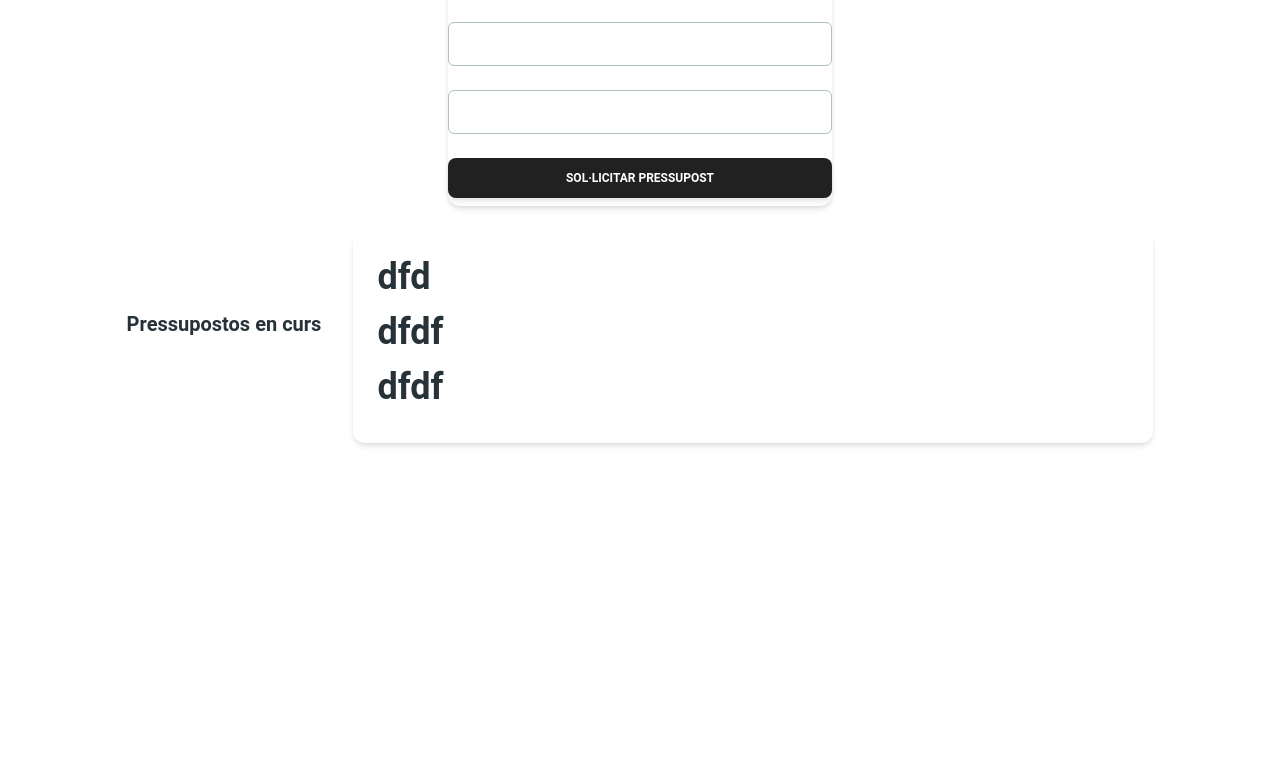
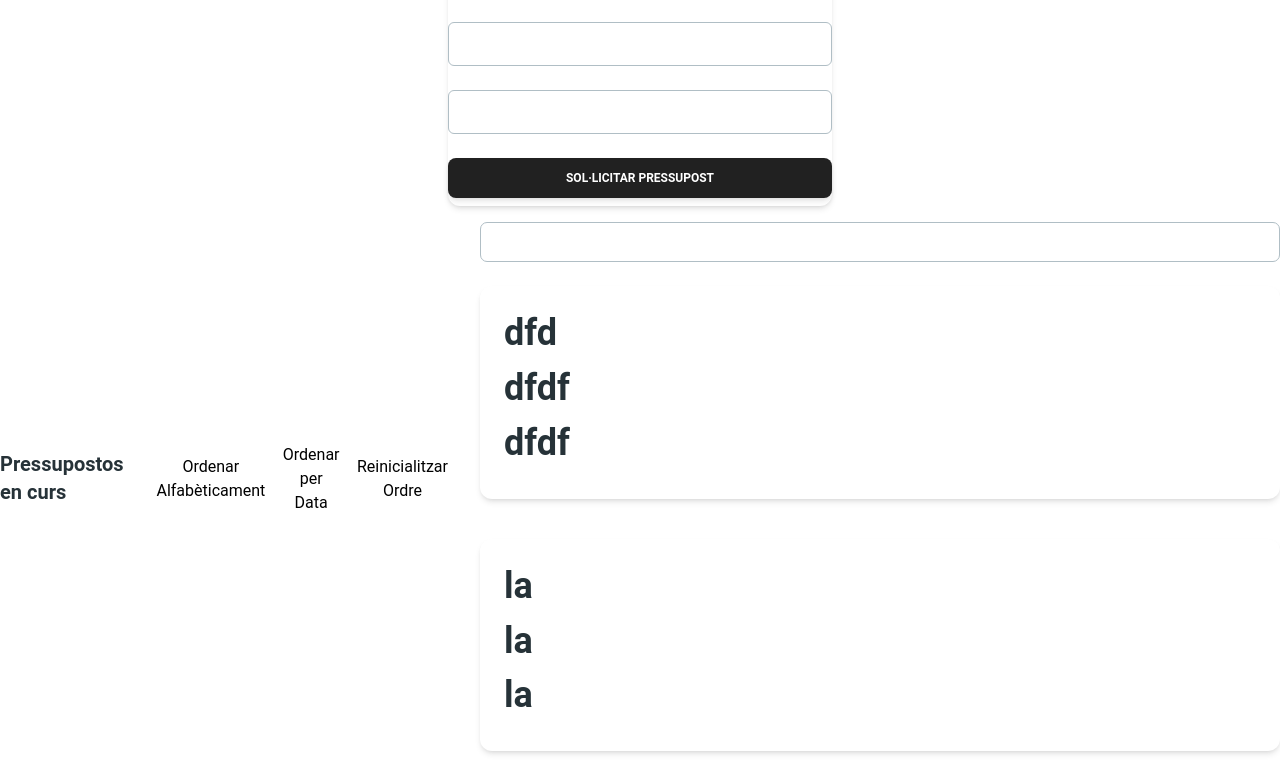
Before and after one commit to ImLauraGS/pressuposts, a React (Vite) app: page /pressupost in a window 1280 px wide. Shown: the part 817-1600 px from the top of the page. Before the commit the page ends 1292 px from the top, so only its background shows below. Built offline with nearby package versions, Linux system fonts and the light colour scheme; data requests are answered from the project's data file.

Commit message:
Exercici 8 - search bar done

```diff
--- a/src/components/ListPressupost.tsx
+++ b/src/components/ListPressupost.tsx
@@ -1,47 +1,97 @@
-  import {
-    Card,
-    CardHeader,
-    Input,
-    Typography,
-    Button,
-    CardBody,
-    CardFooter,
-    Tabs,
-    TabsHeader,
-    Tab,
-    IconButton,
-    Tooltip,
-  } from "@material-tailwind/react";
+import React, { useState, useEffect } from "react";
+import { Typography, Card, CardBody, Input } from "@material-tailwind/react";
 import { totalApi } from "../services/service";
-import { useEffect, useState } from "react";
 import { ServiceProps } from "../types/types";
 
 export default function ListPressupost() {
   const totalService = totalApi();
-    const [budgets, setbudgets] = useState<ServiceProps[]>([]);
+  const [budgets, setBudgets] = useState<ServiceProps[]>([]);
+  const [sortedBudgets, setSortedBudgets] = useState<ServiceProps[]>([]);
+  const [sortBy, setSortBy] = useState<string>("");
+  const [searchTerm, setSearchTerm] = useState<string>("");
 
   useEffect(() => {
     totalService.getTotal()
       .then((res) => res.data)
       .then((data) => {
         console.log("Service Data:", data);
-              setbudgets(data);
+        setBudgets(data);
       });
   }, []);
 
+  const sortAlphabetically = () => {
+    const sorted = [...budgets].sort((a, b) => a.name.localeCompare(b.name));
+    setSortedBudgets(sorted);
+    setSortBy("Alfabèticament");
+  };
+
+  const sortByDate = () => {
+    const sorted = [...budgets].sort((a, b) => {
+      const dateA = new Date(a.date);
+      const dateB = new Date(b.date);
+      return dateA.getTime() - dateB.getTime();
+    });
+    setSortedBudgets(sorted);
+    setSortBy("Per Data");
+  };
+
+  const resetOrder = () => {
+    setSortedBudgets([]);
+    setSortBy("");
+  };
+
+  const handleSearchChange = (e: React.ChangeEvent<HTMLInputElement>) => {
+    setSearchTerm(e.target.value);
+  };
+
+
+  const filteredBudgets = (sortedBudgets.length > 0 ? sortedBudgets : budgets).filter(
+    (budget) => {
+      return budget.name.toLowerCase().includes(searchTerm.toLowerCase());
+    }
+  );
 
   return (
     <div className="mb-8 flex items-center justify-between gap-8">
       <Typography variant="h5" color="blue-gray">
         Pressupostos en curs
       </Typography>
+      <div className="flex items-center justify-end gap-4">
+
+        <button onClick={sortAlphabetically} className="btn">
+          Ordenar Alfabèticament
+        </button>
+        <button onClick={sortByDate} className="btn">
+          Ordenar per Data
+        </button>
+        <button onClick={resetOrder} className="btn">
+          Reinicialitzar Ordre
+        </button>
+      </div>
       <div className="flex flex-col items-center justify-between gap-4">
-      {budgets.map((item, index) => (
+
+        {sortBy && (
+          <Typography variant="subtitle1" color="blue-gray">
+            Ordenat {sortBy}
+          </Typography>
+        )}
+
+        <Input
+          type="text"
+          placeholder="Cercar per nom..."
+          onChange={handleSearchChange}
+          value={searchTerm}
+          className="mt-4"
+        />
+        {filteredBudgets.map((item, index) => (
           <Card key={index} className="mt-6 w-[50rem] items-end">
-                    <CardBody className='w-[100%] flex flex-row justify-between items-center'>
+            <CardBody className="w-[100%] flex flex-row justify-between items-center">
               <div>
                 <Typography variant="h2" color="blue-gray" className="mb-2">
                   {item.name}
+                </Typography>
+                <Typography variant="h2" color="blue-gray" className="mb-2">
+                  {item.date}
                 </Typography>
                 <Typography variant="h2" color="blue-gray" className="mb-2">
                   {item.email}
@@ -49,9 +99,7 @@ export default function ListPressupost() {
                 <Typography variant="h2" color="blue-gray" className="mb-2">
                   {item.phone}
                 </Typography>
-                            <Typography>
-                                {item.services.price}
-                            </Typography>
+                <Typography>{item.services.price}</Typography>
               </div>
               <Typography variant="h3" color="blue-gray" className="mb-2">
                 {item.services.value}
--- a/src/data/db.json
+++ b/src/data/db.json
@@ -44,6 +44,31 @@
         }
       ],
       "budgetTotal": 940
+    },
+    {
+      "id": "6ac8",
+      "name": "la",
+      "phone": "la",
+      "email": "la",
+      "services": [
+        {
+          "id": "1",
+          "pages": 1,
+          "languages": 1,
+          "value": "Seo",
+          "name": "Fer una campanya SEO",
+          "price": 300
+        },
+        {
+          "id": "2",
+          "pages": 1,
+          "languages": 1,
+          "value": "Ads",
+          "name": "Fer una campanya de publicitat",
+          "price": 400
+        }
+      ],
+      "budgetTotal": 820
     }
   ]
 }
```
Lines whose indentation alone changed are shown as unchanged.
